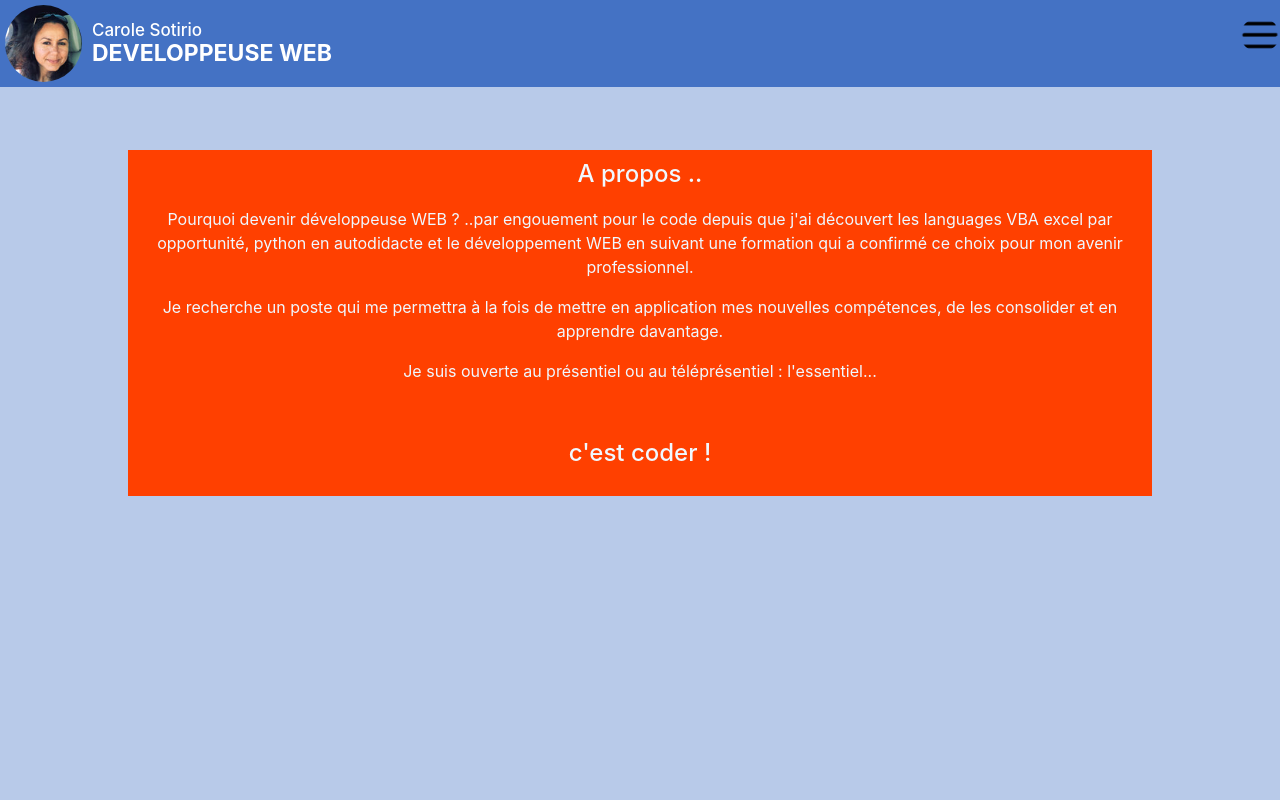
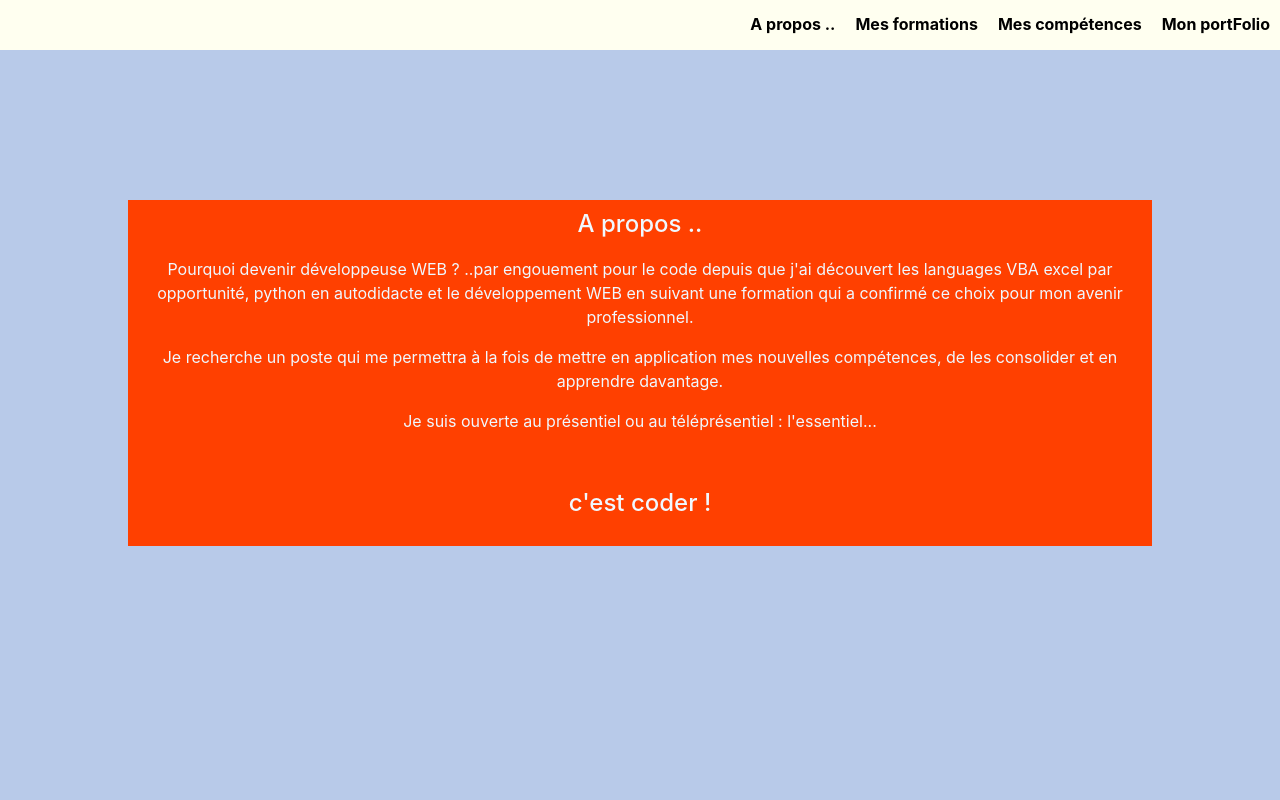
Before and after one commit to CSO-DEV/ReactPortfolio, a React (Create React App) app: page / in a window 1280 px wide. Shown: the top 800 px of the page. Built offline with nearby package versions, Linux system fonts and the light colour scheme.

Commit message:
nouvelle version navbarre

```diff
--- a/src/assets/Navigation/TopNavigationBar.js
+++ b/src/assets/Navigation/TopNavigationBar.js
@@ -6,6 +6,10 @@ import scrollToId from "../../lib/scrollTo"
 
 
 function TopNavigationBar(props) {
+    /**
+     * @param globalHeight : Hauteur de la barre de navigation
+     */
+    let globalHeight=props.size
 
     /**
      * @var shortData : Données extraites BDD * DB extracted data
@@ -40,7 +44,7 @@ function TopNavigationBar(props) {
         navLinksDisplay="block";
         navLinksPosition="absolute";
         navLinksWidth="100%";
-        navLinksTop="87px";
+        navLinksTop= globalHeight + "px";
         navLinksOverflowY="hidden";
         navItemsDisplay="block";
         navItemsMarginLeft="90px";
@@ -52,10 +56,9 @@ function TopNavigationBar(props) {
         navLinksWidth="auto";
         navLinksTop="auto";
         navLinksOverflowY="auto";
-        //navLinksHeight="auto",
         navItemsDisplay="inline-block";
         navItemsMarginLeft="0px";
-        navItemsMarginRight="50px";
+        navItemsMarginRight="20px";
     };
 
     /**
@@ -76,10 +79,11 @@ function TopNavigationBar(props) {
             style={{
                 display:"flex",
             }}>
+
             <div className="topNavigationBarImg"
             style={{
                 margin:"5px",
-                width: "77px",
+                width: globalHeight-10 + "px",
             }}>
                 <img
                 src={config.img + shortData.photoPropos} alt={"Photo profil " + shortData.nomPropos}
@@ -116,6 +120,7 @@ function TopNavigationBar(props) {
                     }}>{shortData.titrePropos}</h1>
                 </div>
             </div>
+            <a  >test</a>
             </div>
         )
     };
@@ -127,30 +132,43 @@ function TopNavigationBar(props) {
         return sectionList.map((element,index)=>{
             if(index<sectionList.length-1){
                 return(
+                    <div
+                    id={"test" + data[element].lienSection}
+                    key={element + index}
+                    style={{
+                        height: "68px",
+                        display: "flex",
+                        justifyContent: "center",
+                        alignItems: "center",
+                        marginRight: navItemsMarginRight,
+                        marginLeft:navItemsMarginLeft,
+                    }}
+                    onMouseOver={(e)=>{
+                        console.log(e.target.id)
+                        document.getElementById(e.target.id).style.backgroundColor ="rgba(0, 0, 0, 0.3)";
+                        document.getElementById(e.target.id).style.cursor = "pointer";
+                    }}
+                    onMouseLeave={(e)=>{
+                        console.log(e.target.id)
+                        document.getElementById(e.target.id).style.backgroundColor ="transparent";
+                        document.getElementById(e.target.id).style.cursor = "none";
+                    }}>
                         <label
                         className="navItems"
                         id={"nav" + data[element].lienSection}
                         htmlFor="nav-check"
-                    key={element + index}
                         onClick={(e)=>scrollToId(e.target.id.split("nav")[1])}
-                    onMouseOver={(e)=>{
-                        document.getElementById(e.target.id).style.backgroundColor ="rgba(0, 0, 0, 0.3)";
-                        document.getElementById(e.target.id).style.cursor = "pointer";
-                    }}
-                    onMouseLeave={(e)=>{
-                        document.getElementById(e.target.id).style.backgroundColor ="transparent";
-                        document.getElementById(e.target.id).style.cursor = "none";
-                    }}
                         style={{
                             display: navItemsDisplay,
                             marginLeft:navItemsMarginLeft,
                             color: "white",
                             fontSize: "18px",
                             height: "fit-content",
-                        marginRight: navItemsMarginRight,//
+                            marginRight: navItemsMarginRight,
                         }}
                         >{data[element].nomSection}
                         </label>
+                    </div>
                 )
             };
             return(<div key={element + index}></div>)
@@ -172,7 +190,7 @@ function TopNavigationBar(props) {
                 <div
                 className="nav"
                 style={{
-                    height: "87px",
+                    height: globalHeight + "px",
                     width: "100%",
                     backgroundColor: "#4472c4",
                     position: "relative",
@@ -195,8 +213,8 @@ function TopNavigationBar(props) {
                     style={{
                         display: navBtnDisplay,
                         position : "absolute",
-                        top:"18px",
-                        right:"0px",
+                        top: (globalHeight-40)/2 + "px",
+                        right:"5px",
                         borderRadius :"50%",
                     }}>
                         <label htmlFor="nav-check">
@@ -206,7 +224,7 @@ function TopNavigationBar(props) {
                             className="burger"
                             style={{
                                 width: "40px",
-                                height: "34px",
+                                height: "40px",
                                 borderRadius: "50%",
                             }}
                             onMouseOver={(e)=>document.getElementById(e.target.id).style.cursor="pointer"}
--- /dev/null
+++ b/src/assets/Navigation/TopNavigationBar1.js
@@ -0,0 +1,182 @@
+import React,{useState} from 'react';
+import data from "../../configData/dataPortfolio.json";
+import config from "../../configData/config.json";
+import scrollToId from "../../lib/scrollTo"
+
+function TopNavigationBar1(props) {
+
+    /**
+     * @param globalHeight : Hauteur de la barre de navigation
+     * @param textColor : Hauteur de la barre de navigation
+     * @param backgroundColor : Hauteur de la barre de navigation
+     */
+    let globalHeight, textColor,backgroundColor;
+    props.height ? globalHeight=props.size : globalHeight=50;
+    props.color ? textColor=props.textColor : textColor="black";
+    props.backgroundColor ? backgroundColor=props.backgroundColor : backgroundColor="ivory"
+    /**
+     * @var shortData : Données extraites BDD * DB extracted data
+     * @var sectionList : Liste des clés de la BDD * DB keys list
+     */
+    const shortData = data.propos.contenuSection[0];
+    const sectionList= Object.keys(data)
+
+    /**
+     * @useState : contrôle du render * render control
+     */
+    let [windowWidth, setWindowWidth] = useState(window.innerWidth);
+    let [navCheck, setNavCheck] = useState(false);
+
+    /**
+     * @WindowSize : Affichage des styles suivant la largeur de la fenetre * Display styles according to the window width
+     */
+    let navFlexDirection;
+    let burgerDisplay;
+    let navUlFlexDirection,navUlHeight,navUlPosition,navUlTop,navUlWidth,navUlOverflow;
+    let navLienWidth,navLienPaddingLeft;
+
+    window.addEventListener('resize',(e)=>{
+        setWindowWidth(window.innerWidth);
+      });
+    if(windowWidth<900){
+        burgerDisplay="flex";
+        navUlFlexDirection="column";
+        navUlPosition="absolute";
+        navUlTop=globalHeight;
+        navUlWidth=window.innerWidth;
+        navLienWidth=window.innerWidth;
+        navLienPaddingLeft="50px";
+        navUlHeight="0px";
+        navUlOverflow="hidden";
+
+    }else{
+        burgerDisplay="none";
+        navUlFlexDirection="row";
+        navUlPosition="relative";
+        navUlWidth="auto";
+    };
+
+
+    if (windowWidth<900 && !navCheck){
+        navUlHeight="0px";
+    }else{
+        navUlHeight="auto"
+    };
+
+    const navList=()=>{
+        return sectionList.map((element,index)=>{
+            if(index<sectionList.length-1){
+                return(
+                    <li
+                    key={element + index}
+                    id={"li" + element + index}
+                    onMouseOver={(e)=>{
+                        document.getElementById(e.target.id).style.backgroundColor ="rgba(0, 0, 0, 0.1)";
+                        document.getElementById(e.target.id).style.cursor = "pointer";
+                    }}
+                    onMouseLeave={(e)=>{
+                        document.getElementById(e.target.id).style.backgroundColor ="transparent";
+                        document.getElementById(e.target.id).style.cursor = "none";
+                    }}
+                    style={{
+                        height:globalHeight/1.5,
+                        lineHeight:globalHeight/25,
+                        display:"flex",
+                        justifyContent: "center",
+                        alignItems: "center",
+                        marginLeft:"10px",
+                        marginRight:"10px",
+                    }}
+                    >
+                        <a
+                        id={"navLien" + data[element].lienSection}
+                        href="#"
+                        onClick={(e)=>{
+                            scrollToId(e.target.id.split("navLien")[1]);
+                            setNavCheck(!navCheck)}}
+                        onMouseOver={(e)=>{
+                            document.getElementById(e.target.id).style.textDecoration ="none";
+                        }}
+                        style={{
+                            height:globalHeight/1.5,
+                            color:textColor,
+                            width:navLienWidth,
+                            paddingLeft:navLienPaddingLeft,
+                        }}>{data[element].nomSection}</a>
+                    </li>
+                )
+            }
+
+        })
+    }
+
+    return (
+        <div>
+            <nav
+             style={{
+                 height:globalHeight,
+                 backgroundColor:backgroundColor,
+                 fontWeight:"bolder",
+                 display:"flex",
+                 flexDirection:"row",
+                 justifyContent:"flex-end",
+                 position:"relative",
+            }}>
+                <div
+                id="burger"
+                style={{
+                width: globalHeight,
+                height:globalHeight,
+                display:burgerDisplay,//
+                justifyContent: "center",
+                alignItems: "center",
+
+                }}>
+                    <a
+                    id="imgLien"
+                    href="#"
+                    onClick={()=>setNavCheck(!navCheck)}
+                    onMouseOver={(e)=>{
+                        document.getElementById(e.target.id).style.cursor="pointer"}}
+                    onMouseLeave={(e)=>{
+                        document.getElementById(e.target.id).style.cursor="none"}}
+                    style={{
+                        textAlign:"center",
+                        width: "80%",
+                        borderRadius:"50%",
+                    }}>
+                        <img
+                        id="imgBurger"
+                        src={config.img + "burger.png"}
+                        className="burger"
+                        style={{
+                            width: "100%",
+                            borderRadius:"50%",
+                        }}
+                        alt="Menu burger"/>
+                    </a>
+                </div>
+                <ul
+                id="navUl"
+                style={{
+                    textDecoration:"none",
+                    listStyleType :"none",
+                    display:"flex",
+                    flexDirection:navUlFlexDirection,
+                    height:navUlHeight,
+                    overflow:navUlOverflow,
+                    alignItems: "center",
+                    padding:"0",
+                    margin:"0",
+                    position:navUlPosition,
+                    top:navUlTop,
+                    width:navUlWidth,
+                    backgroundColor:backgroundColor,
+                }}>
+                {navList()}</ul>
+            </nav>
+        </div>
+    );
+}
+
+export default TopNavigationBar1;
--- a/src/components/Homepage/Homepage.js
+++ b/src/components/Homepage/Homepage.js
@@ -2,7 +2,7 @@
  * Homepage.js : Component Homepage
  */
 import React from "react";
-import TopNavigationBar from "../../assets/Navigation/TopNavigationBar";
+import TopNavigationBar from "../../assets/Navigation/TopNavigationBar1";
 import Presentation from "../../assets/Presentation/Presentation";
 import Formation from "../../assets/Formation/Formation";
 import Technologie from "../../assets/Technologie/Technologie";
@@ -17,7 +17,8 @@ function Homepage(props) {
    */
   return (
     <div className="homepage" id="homepage">
-      <TopNavigationBar/>
+      <TopNavigationBar
+      size={80}/>
       <Presentation/>
       <Formation/>
       <Technologie/>
```
Also changed, not shown: 1 other file (tests, documents, lock files or other folders). Lines whose indentation alone changed are shown as unchanged.
